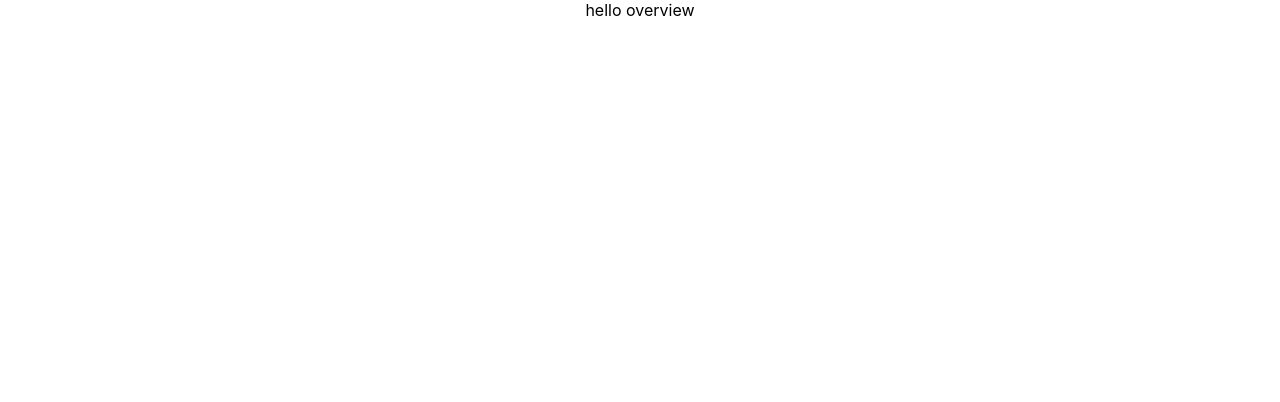
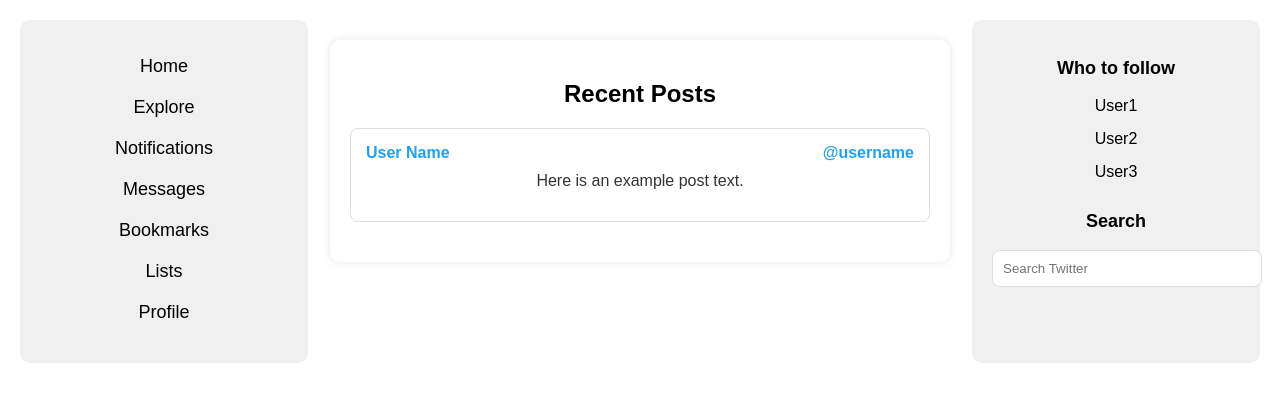
Before and after one commit to leelee222/EpiLink-Createk, a React (Create React App) app in the folder Frontend/createk/: page /overview in a window 1280 px wide. Shown: the top 402 px of the page. Built offline with nearby package versions, Linux system fonts and the light colour scheme.

Commit message:
[Add] overview component jsx

```diff
--- a/Frontend/createk/src/components/Pages/OverviewPosts/OverviewPosts.jsx
+++ b/Frontend/createk/src/components/Pages/OverviewPosts/OverviewPosts.jsx
@@ -1,12 +1,119 @@
-import React from 'react'
+import React from 'react';
 import './OverviewPosts.css';
 
 const OverviewPosts = () => {
   return (
-    <div>
-        hello overview
+    <div className="overview-container">
+      {/* Left Sidebar */}
+      <div className="left-sidebar">
+        <ul>
+          <li>Home</li>
+          <li>Explore</li>
+          <li>Notifications</li>
+          <li>Messages</li>
+          <li>Bookmarks</li>
+          <li>Lists</li>
+          <li>Profile</li>
+        </ul>
+      </div>
+
+      {/* Main Content */}
+      <div className="main-content">
+        <div className="post-section">
+          <h2>Recent Posts</h2>
+          {/* Here, you can add posts dynamically */}
+          <div className="post">
+            <div className="post-header">
+              <span>User Name</span>
+              <span>@username</span>
+            </div>
+            <div className="post-body">
+              <p>Here is an example post text.</p>
+            </div>
+          </div>
+        </div>
+      </div>
+
+      {/* Right Sidebar */}
+      <div className="right-sidebar">
+        <div className="follow-section">
+          <h3>Who to follow</h3>
+          <ul>
+            <li>User1</li>
+            <li>User2</li>
+            <li>User3</li>
+          </ul>
+        </div>
+
+        <div className="search-section">
+          <h3>Search</h3>
+          <input type="text" placeholder="Search Twitter" />
+        </div>
+      </div>
     </div>
-  )
+  );
 }
 
 export default OverviewPosts;
+
+
+/*import React from 'react';
+import './OverviewPosts.css';
+
+const OverviewPosts = () => {
+  return (
+    <div className="overview-container">
+      {/* Sidebar gauche }
+      <div className="left-sidebar">
+        <ul>
+          <li>Home</li>
+          <li>Explore</li>
+          <li>Notifications</li>
+          <li>Messages</li>
+          <li>Bookmarks</li>
+          <li>Lists</li>
+          <li>Profile</li>
+          <li>More</li>
+        </ul>
+      </div>
+
+      {/* Contenu principal *}
+      <div className="main-content">
+        <div className="post-box">
+          <textarea placeholder="What's happening?" />
+          <button>Tweet</button>
+        </div>
+        <div className="posts">
+          {/* Exemple de post *}
+          <div className="post">
+            <p>Hello, this is a post!</p>
+          </div>
+          <div className="post">
+            <p>Another post here!</p>
+          </div>
+        </div>
+      </div>
+
+      {/* Sidebar droite *}
+      <div className="right-sidebar">
+        <div className="search-box">
+          <input type="text" placeholder="Search Twitter" />
+        </div>
+        <div className="follow-suggestions">
+          <h3>Who to follow</h3>
+          {/* Exemple de suggestions *}
+          <div className="suggestion">
+            <p>User 1</p>
+            <button>Follow</button>
+          </div>
+          <div className="suggestion">
+            <p>User 2</p>
+            <button>Follow</button>
+          </div>
+        </div>
+      </div>
+    </div>
+  );
+};
+
+export default OverviewPosts;*/
```
